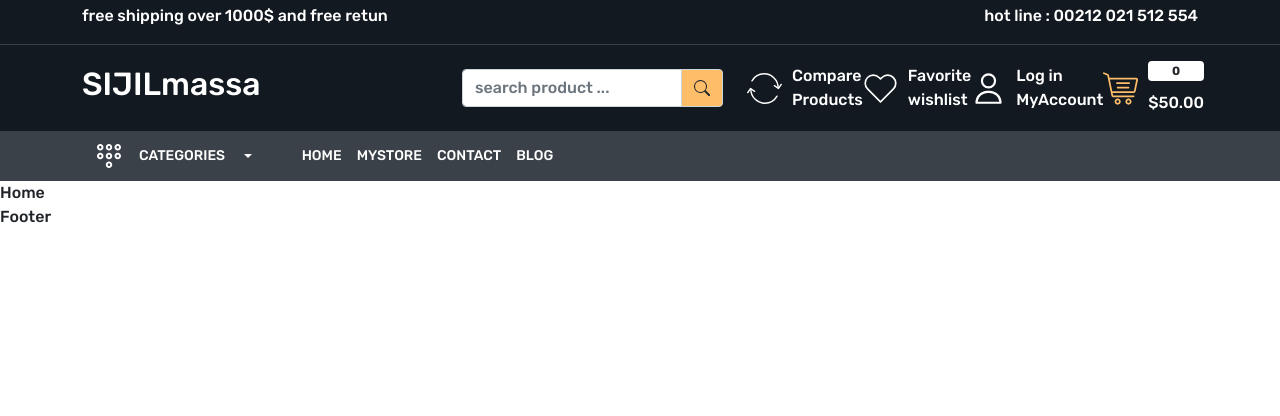
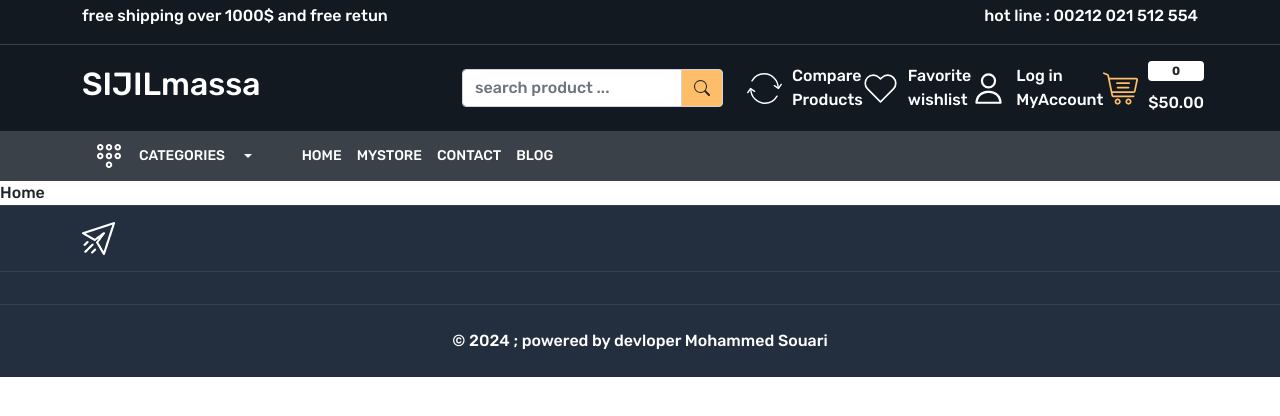
Before and after one commit to lnabmi10/ecommerce-fe, a React (Create React App) app: page / in a window 1280 px wide. Shown: the top 416 px of the page. Built offline with nearby package versions, Linux system fonts and the light colour scheme.

Commit message:
footer part1

```diff
--- a/src/components/Footer/Footer.css
+++ b/src/components/Footer/Footer.css
@@ -0,0 +1,13 @@
+:root{
+    --color-1: #131921;
+    --color-2 : #3b4149;
+    --color-3 : #febd69;
+    --color-4 : #232f3e;
+
+  }
+footer{
+    background-color: var(--color-4);
+}
+footer:not(:first-child){
+    border-top: 1px solid var(--color-2) ;
+}
--- a/src/components/Footer/Footer.js
+++ b/src/components/Footer/Footer.js
@@ -1,11 +1,35 @@
 import React from 'react'
 import './Footer.css'
 import {Link,NavLink} from 'react-router-dom'
+import newletterImg from '../../images/images/newsletter.png'
 
 
 const Footer = () => {
   return (
-    <div>Footer</div>
+    <>
+    <footer className='py-3' >
+      <div className='container'>
+        <div className='row'>
+          <div className='col-5'>
+            <div className='footer-top-data d-flex gap-30 align-items-center'>
+              <img src={newletterImg} />
+            </div>
+          </div>
+          <div className='col-7'></div>
+        </div>
+      </div>
+    </footer>
+    <footer className='py-3' ></footer>
+    <footer className='py-4' >
+      <div className='container'>
+        <div  className='row'>
+          <div className='col-12' >
+            <p className='text-center mb-0 text-white' > &copy; {new Date().getFullYear()} ; powered by devloper Mohammed Souari</p>
+          </div>
+        </div>
+      </div>
+    </footer>
+    </>
   )
 }
 
--- a/src/components/Header/Header.css
+++ b/src/components/Header/Header.css
@@ -1,4 +1,9 @@
+:root{
+  --color-1: #131921;
+  --color-2 : #3b4149;
+  --color-3 : #febd69;
 
+}
 .header-top-strip{
     border-bottom: 1px solid var(--color-2) ;
     background-color: var(--color-1) ;
```
